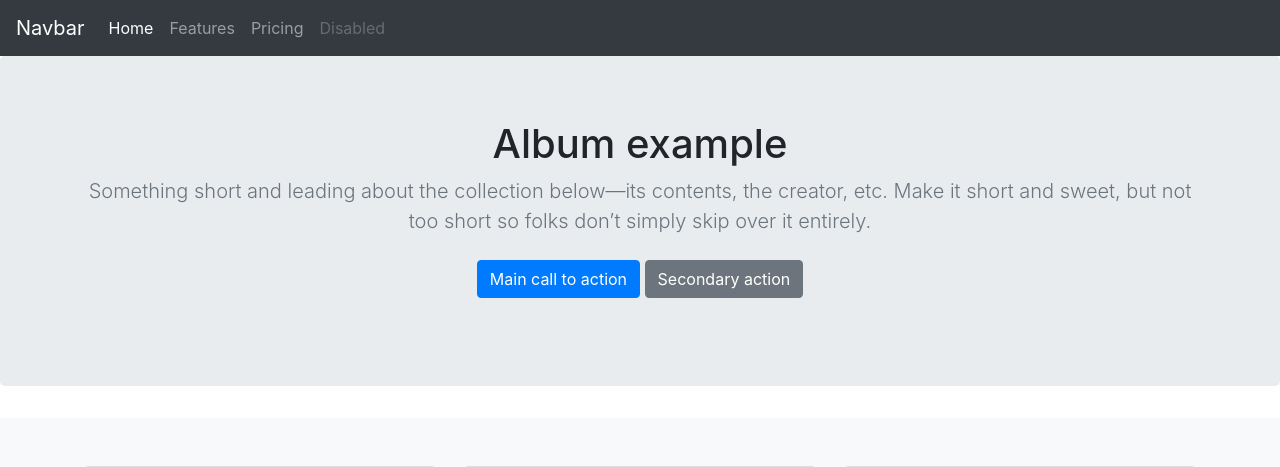
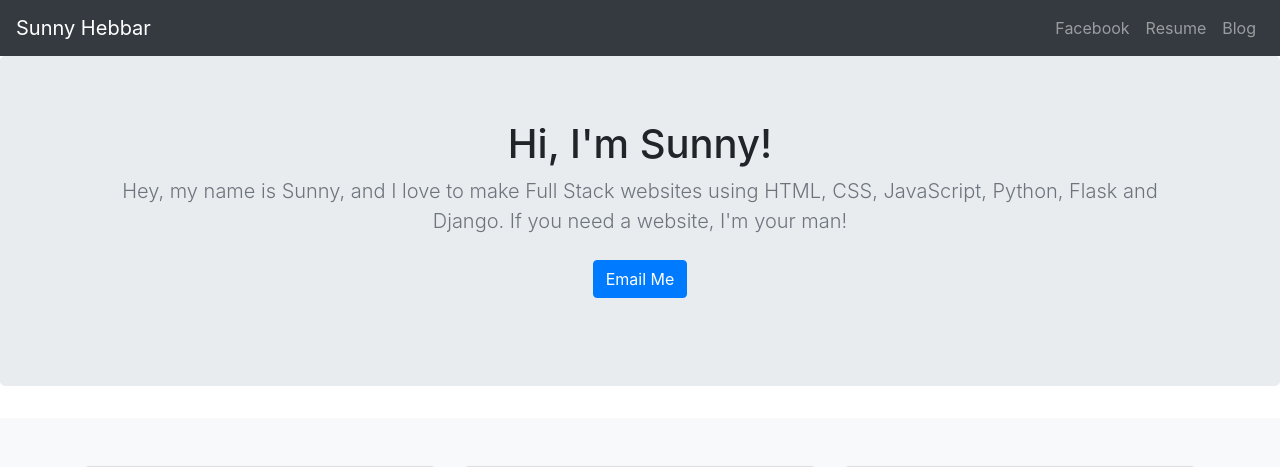
Before and after one commit to hebs87/personal-portfolio, a Django app: page / in a window 1280 px wide. Shown: the top 467 px of the page. Run offline with Django 3.2, Linux system fonts and the light colour scheme; some libraries are stand-ins or nearby versions.

Commit message:
Customised nav bar and jumbotron in home.html

```diff
--- a/jobs/templates/home.html
+++ b/jobs/templates/home.html
@@ -39,16 +39,15 @@
 <body>
 	<header>
 		<nav class="navbar navbar-expand-lg navbar-dark bg-dark">
-			<a class="navbar-brand" href="#">Navbar</a>
+			<a class="navbar-brand" href="#">Sunny Hebbar</a>
 			<button class="navbar-toggler" type="button" data-toggle="collapse" data-target="#navbarNavAltMarkup" aria-controls="navbarNavAltMarkup" aria-expanded="false" aria-label="Toggle navigation">
                 <span class="navbar-toggler-icon"></span>
             </button>
 			<div class="collapse navbar-collapse" id="navbarNavAltMarkup">
-				<div class="navbar-nav">
-					<a class="nav-item nav-link active" href="#">Home <span class="sr-only">(current)</span></a>
-					<a class="nav-item nav-link" href="#">Features</a>
-					<a class="nav-item nav-link" href="#">Pricing</a>
-					<a class="nav-item nav-link disabled" href="#" tabindex="-1" aria-disabled="true">Disabled</a>
+				<div class="navbar-nav ml-auto">
+					<a class="nav-item nav-link" href="#">Facebook</a>
+					<a class="nav-item nav-link" href="#">Resume</a>
+					<a class="nav-item nav-link" href="#">Blog</a>
 				</div>
 			</div>
 		</nav>
@@ -58,13 +57,10 @@
 
 		<section class="jumbotron text-center">
 			<div class="container">
-				<h1 class="jumbotron-heading">Album example</h1>
-				<p class="lead text-muted">Something short and leading about the collection below—its contents, the
-					creator, etc. Make it short and sweet, but not too short so folks don’t simply skip over it
-					entirely.</p>
+				<h1 class="jumbotron-heading">Hi, I'm Sunny!</h1>
+				<p class="lead text-muted">Hey, my name is Sunny, and I love to make Full Stack websites using HTML, CSS, JavaScript, Python, Flask and Django. If you need a website, I'm your man!</p>
 				<p>
-					<a href="#" class="btn btn-primary my-2">Main call to action</a>
-					<a href="#" class="btn btn-secondary my-2">Secondary action</a>
+					<a href="mailto:sunnyhebbar@hotmail.co.uk" class="btn btn-primary my-2">Email Me</a>
 				</p>
 			</div>
 		</section>
```
